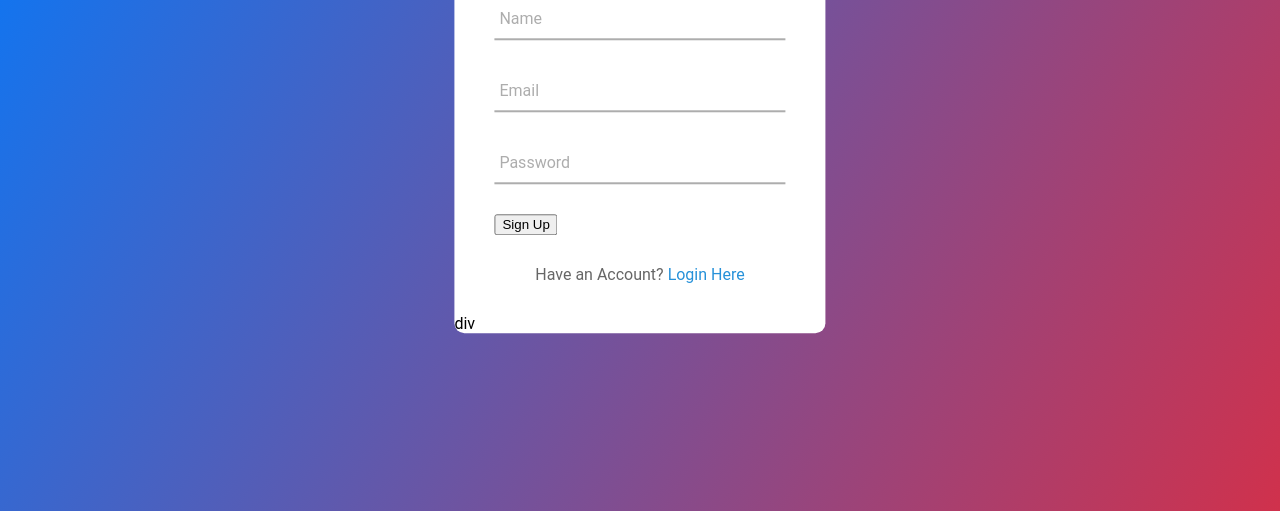
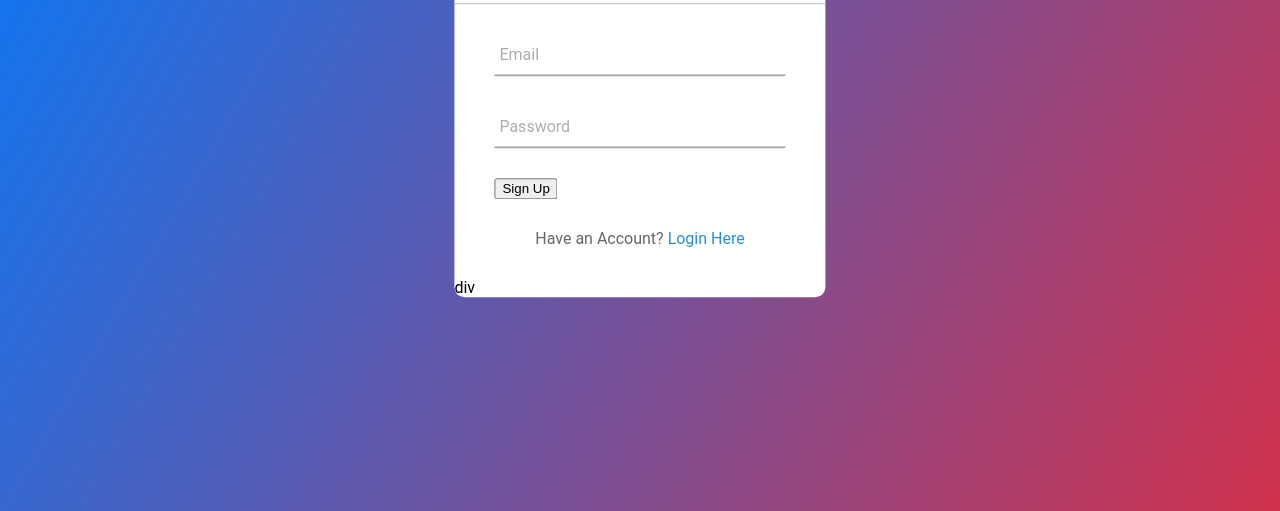
Before and after one commit to Abhignanew/Double_Trouble, a plain HTML site: page sign.html in a window 1280 px wide. Shown: the part 289-800 px from the top of the page. Drawn offline with Linux system fonts and the light colour scheme.

Commit message:
Add files via upload

```diff
--- a/register.js
+++ b/register.js
@@ -17,13 +17,13 @@
     appId: "1:987323861907:web:0c46b4c85007c25de4f666",
     measurementId: "G-J4H8S6GBG6"
   };
-
+// For Firebase JS SDK v7.20.0 and later, measurementId is optional
   // Initialize Firebase
   const app = initializeApp(firebaseConfig);
   const analytics = getAnalytics(app);
   const submit=document.getElementById('submit');
 
-submit.addEventListener("click",function(event){
+submit.addEventListener("click",function(event) {
 event.preventDefault()
 const email=document.getElementById('email').value;
   const password=document.getElementById('pass').value;
@@ -33,6 +33,7 @@ createUserWithEmailAndPassword(auth, email, password)
   .then((userCredential) => {
     // Signed up
     const user = userCredential.user;
+    console.log('reached  ')
     // ...
   })
   .catch((error) => {
--- a/sign.html
+++ b/sign.html
@@ -11,12 +11,8 @@
     <div class="container">
       <div class="center">
           <h1>Register</h1>
-          <form method="POST" action="">
-              <div class="txt_field">
-                  <input type="text" name="name" required>
-                  <span></span>
-                  <label>Name</label>
-              </div>
+          <form>
+
               <div class="txt_field">
                   <input type="email" name="email" required id="email">
                   <span></span>
```
